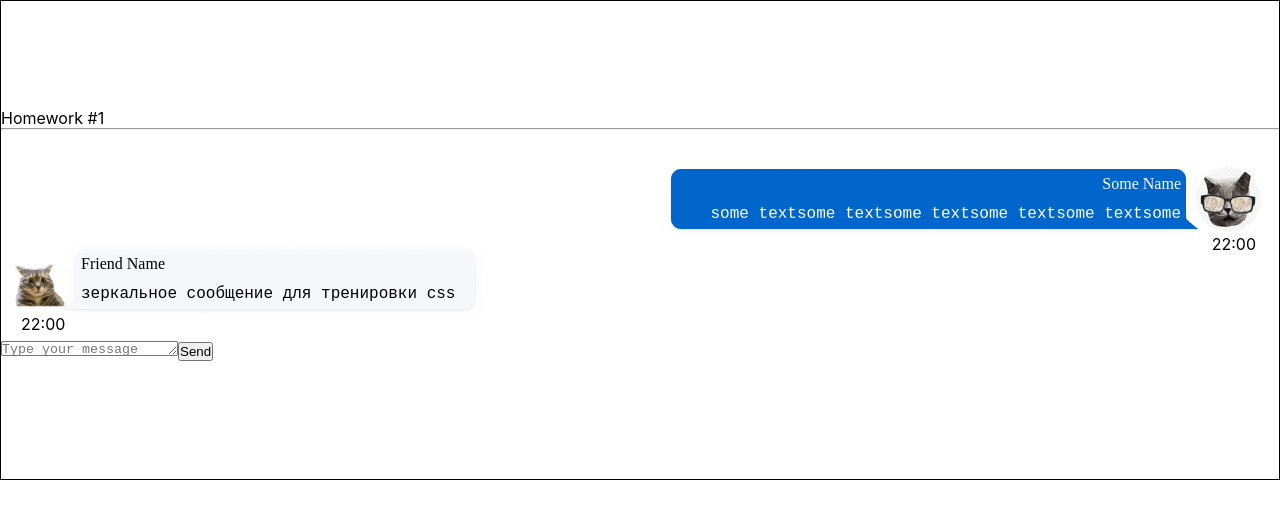
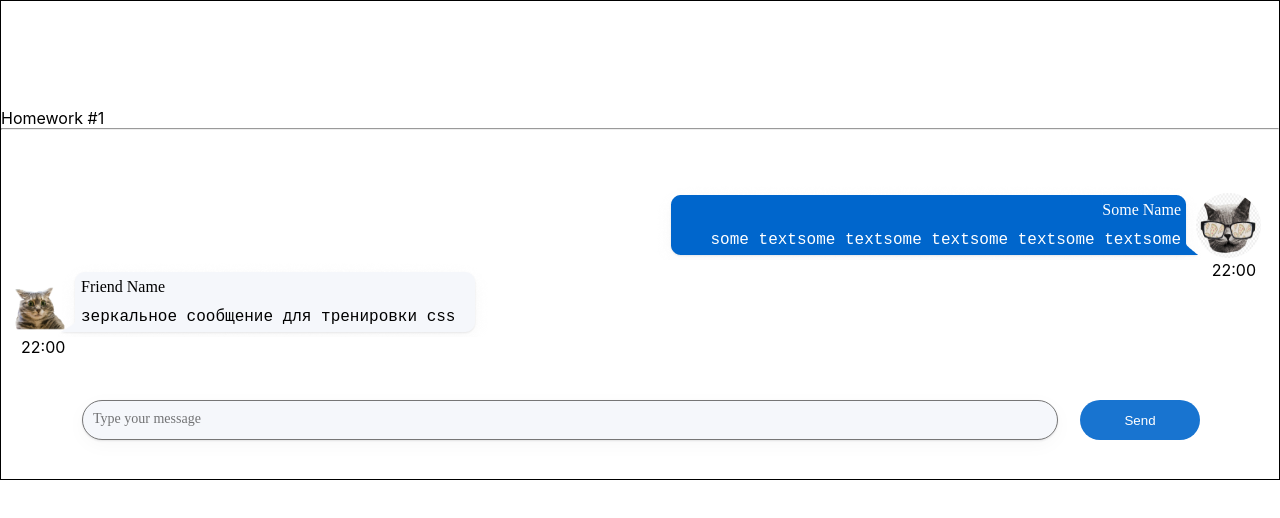
Before and after one commit to Nikolai-Doroshenko-93/home-work-autocheck, a React (Create React App) app: page / in a window 1280 px wide. Shown: the top 518 px of the page. Built offline with nearby package versions, Linux system fonts and the light colour scheme.

Commit message:
add style from sendMessage

```diff
--- a/src/s1-main/App.module.css
+++ b/src/s1-main/App.module.css
@@ -3,6 +3,7 @@
     width: 1280px;
     height: 480px;
     border: 1px solid black;
+    margin: 0 auto;
 }
 
 .hw {
--- a/src/s2-homeworks/hw01/friend-message/FriendMessage.module.css
+++ b/src/s2-homeworks/hw01/friend-message/FriendMessage.module.css
@@ -3,7 +3,7 @@
     height: 80px;
     position: relative;
     left: 0px;
-    top: 24px;
+    top: 47px;
 }
 
 .friendImageAndText {
--- a/src/s2-homeworks/hw01/message-sender/MessageSender.module.css
+++ b/src/s2-homeworks/hw01/message-sender/MessageSender.module.css
@@ -1,18 +1,51 @@
 .sendForm {
     position: relative;
-    top: 50px;
+    top: 110px;
+    margin: 0 auto;
+    width: 1140px;
+    height: 40px;
+    display: flex;
+    justify-content: space-around;
+    align-items: center;
 }
 
 .textarea {
+    width: 976px;
+    height: 40px !important;
+    background: #F5F7FB;
+    box-shadow: 0px 5px 20px rgba(29, 33, 38, 0.03), 0px 1px 2px rgba(29, 33, 38, 0.1);
+    border-radius: 20px;
+    resize: none;
+    font-size: 14px;
+    padding-left: 10px;
+    padding-top: 10px;
+;
 
 }
-
+.textarea::placeholder {
+    font-family: 'Montserrat';
+    font-style: normal;
+    font-weight: 400;
+    font-size: 14px;
+    color: rgba(0, 0, 0, 0.6);
+    opacity: 0.9;
+}
+.textarea:focus {
+    outline: none !important;
+    border: 2px solid #0066CC
+}
 .button {
-
+    width: 120px;
+    height: 40px;
+    background: #0066CC;
+    border-radius: 20px;
+    border: none;
+    color: white;
+    opacity: 0.9;
 }
 
 .button:hover {
-
+    opacity: 1;
 }
 .button:active {
 
--- a/src/s2-homeworks/hw01/message/Message.module.css
+++ b/src/s2-homeworks/hw01/message/Message.module.css
@@ -4,7 +4,7 @@
     height: 80px;
     position: relative;
     left: 650px;
-    top: 24px;
+    top: 50px;
 }
 
 .imageAndText {
```
